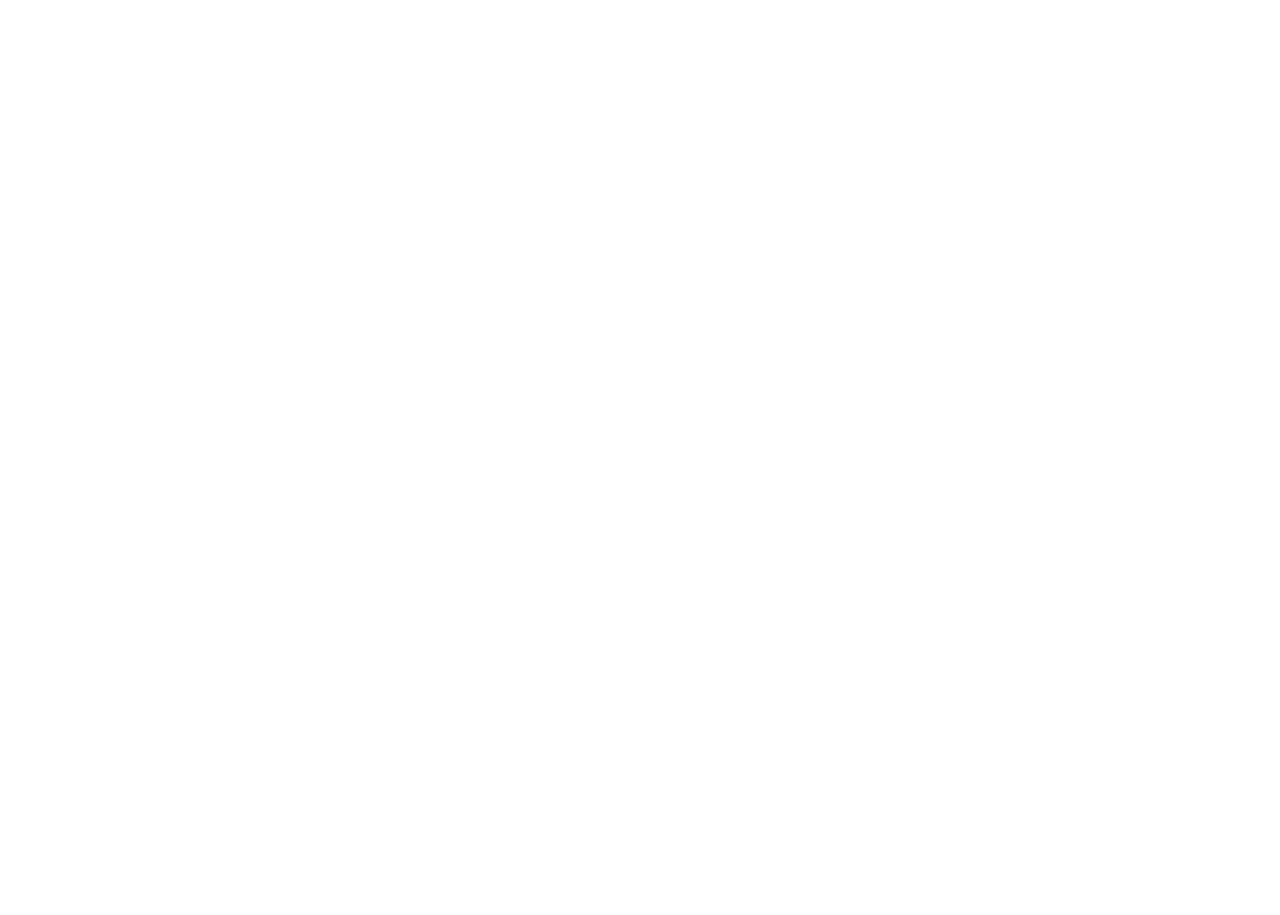
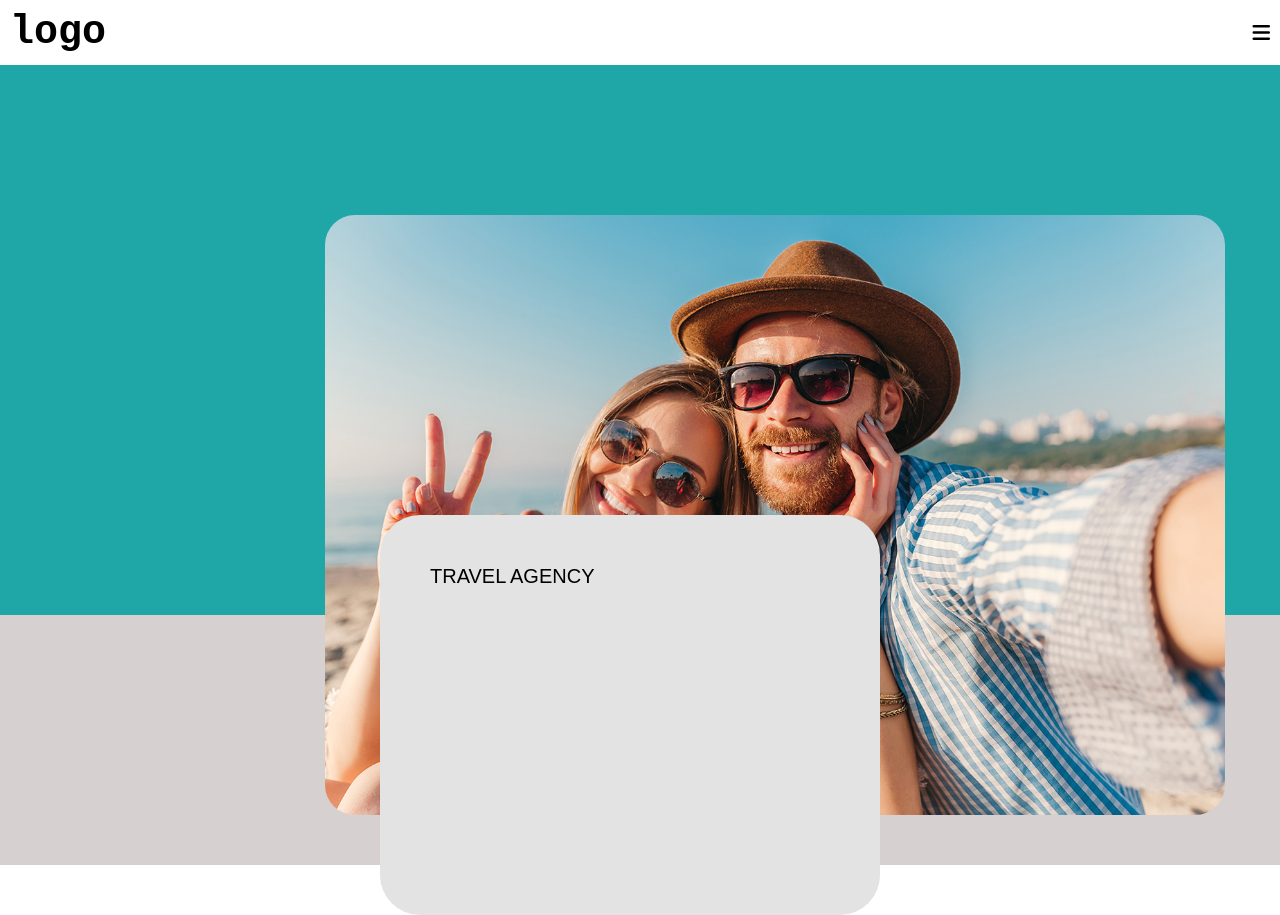
Before and after one commit to sarfaz2007/website-1, a plain HTML site: page index.html in a window 1280 px wide. Before the commit the page ends 800 px from the top, so only its background shows below. Drawn offline with Linux system fonts and the light colour scheme.

Commit message:
12/5/25 wbsite

```diff
--- a/index.html
+++ b/index.html
@@ -1,11 +1,37 @@
 <!DOCTYPE html>
 <html lang="en">
+
 <head>
     <meta charset="UTF-8">
     <meta name="viewport" content="width=device-width, initial-scale=1.0">
-    <title>Document</title>
+    <title>wbsite-1</title>
+    <link rel="stylesheet" href="style.css">
+    <link rel="stylesheet" href="https://cdnjs.cloudflare.com/ajax/libs/font-awesome/6.7.2/css/all.min.css"
+        integrity="sha512-Evv84Mr4kqVGRNSgIGL/F/aIDqQb7xQ2vcrdIwxfjThSH8CSR7PBEakCr51Ck+w+/U6swU2Im1vVX0SVk9ABhg=="
+        crossorigin="anonymous" referrerpolicy="no-referrer" />
 </head>
+
 <body>
+    <div class="navbar">
+        <h1>logo</h1>
+
+        <i class="fa-solid fa-bars"></i>
+
+    </div>
+    <section class="section-1">
+
+        <div class="content-1">
+        </div>
+        <div class="image-1">
+            <img src="young-attractive-smiling-happy-man-woman-sunglasses-sitting-5.jpg" alt="">
+
+        </div>
+        <div class="content-2">
+            <p>TRAVEL AGENCY</p>
+        </div>
+
+    </section>
 
 </body>
+
 </html>
--- /dev/null
+++ b/style.css
@@ -0,0 +1,84 @@
+*{
+    margin: 0px;
+    padding: 0px;
+    box-sizing: border-box;
+}
+body{
+    margin: 0%;
+}
+.navbar{
+    height:auto;
+    background: #ffffff;
+    width:100%;
+    font-family:monospace;
+    display: flex;
+    justify-content: space-between;
+    align-items: center;
+    font-size:20px;
+    padding:10px;
+
+}
+
+.menu-bar {
+    width: 30px;
+    height: 25px;
+    display:flex;
+    flex-direction:column;
+    justify-content:space-between;
+    cursor:pointer;
+
+
+  }
+
+  .menu-bar span {
+    display:block;
+    height: 4px;
+    background-color: #352929;
+    border-radius: 2px;
+
+  }
+
+
+  .content-1{
+    height:550px;
+    width: 100%;
+    background:rgb(31, 167, 167);
+    position: absolute;
+    top: 0;
+    z-index: 0;
+
+  }
+  .image-1 img{
+    position: absolute;
+    height:600px;
+    border-radius: 30px;
+    margin:150px;
+    margin-left:325px;
+  }
+
+.section-1{
+  width: 100%;
+  height: 100vh;
+  background-color:rgb(214, 208, 208);
+  position: relative;
+}
+.content-2{
+  position: absolute;
+  height:400px;
+  width: 500px;
+  background: #e4e3e3;
+  right:400px;
+  top: 150px;
+  border-radius:40px;
+  top: 450px;
+  padding-left:50px;
+  font-size: 20px;
+  font-family: sans-serif;
+  padding-top:50px ;
+
+
+
+
+
+
+}
```
Also changed, not shown: young-attractive-smiling-happy-man-woman-sunglasses-sitting-5.jpg (added).
